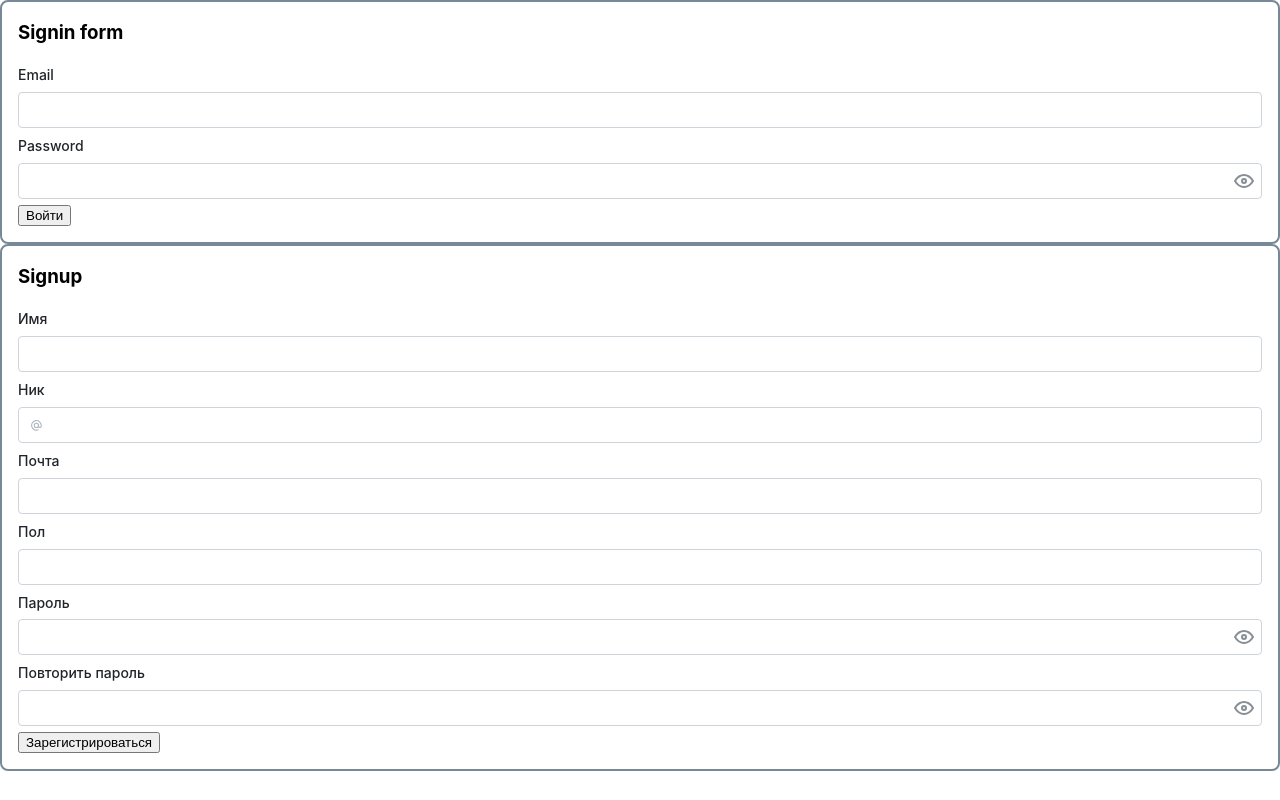
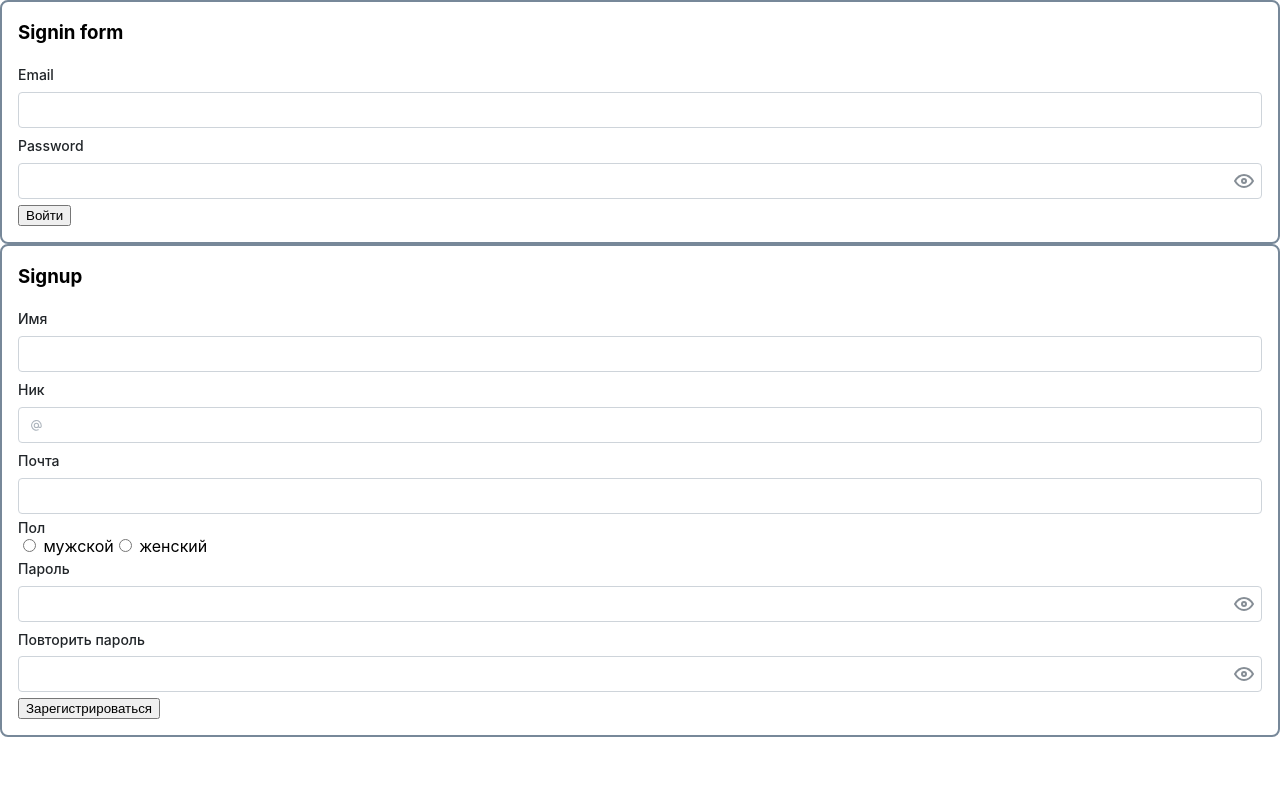
Before and after one commit to LisPavel/rs-m4-4-forms, a React (Create React App) app: page / in a window 1280 px wide. Built offline with nearby package versions, Linux system fonts and the light colour scheme.

Commit message:
feat: add gender radio

```diff
--- a/src/components/Signup/index.tsx
+++ b/src/components/Signup/index.tsx
@@ -36,7 +36,19 @@ const Signup = () => {
       <TextInput name="name" label="Имя" />
       <TextInput name="nickname" label="Ник" icon={<IconAt size="0.8rem" />} />
       <TextInput name="email" label="Почта" />
-      <TextInput name="gender" label="Пол" />
+      <div style={{ display: "grid" }}>
+        <div className="label">Пол</div>
+        <div style={{ display: "flex" }}>
+          <label>
+            <input type="radio" name="gender" value="male" />
+            {" мужской"}
+          </label>
+          <label>
+            <input type="radio" name="gender" value="female" />
+            {" женский"}
+          </label>
+        </div>
+      </div>
       <PasswordInput name="password" type="password" label="Пароль" />
       <PasswordInput
         name="passwordRepeat"
```
